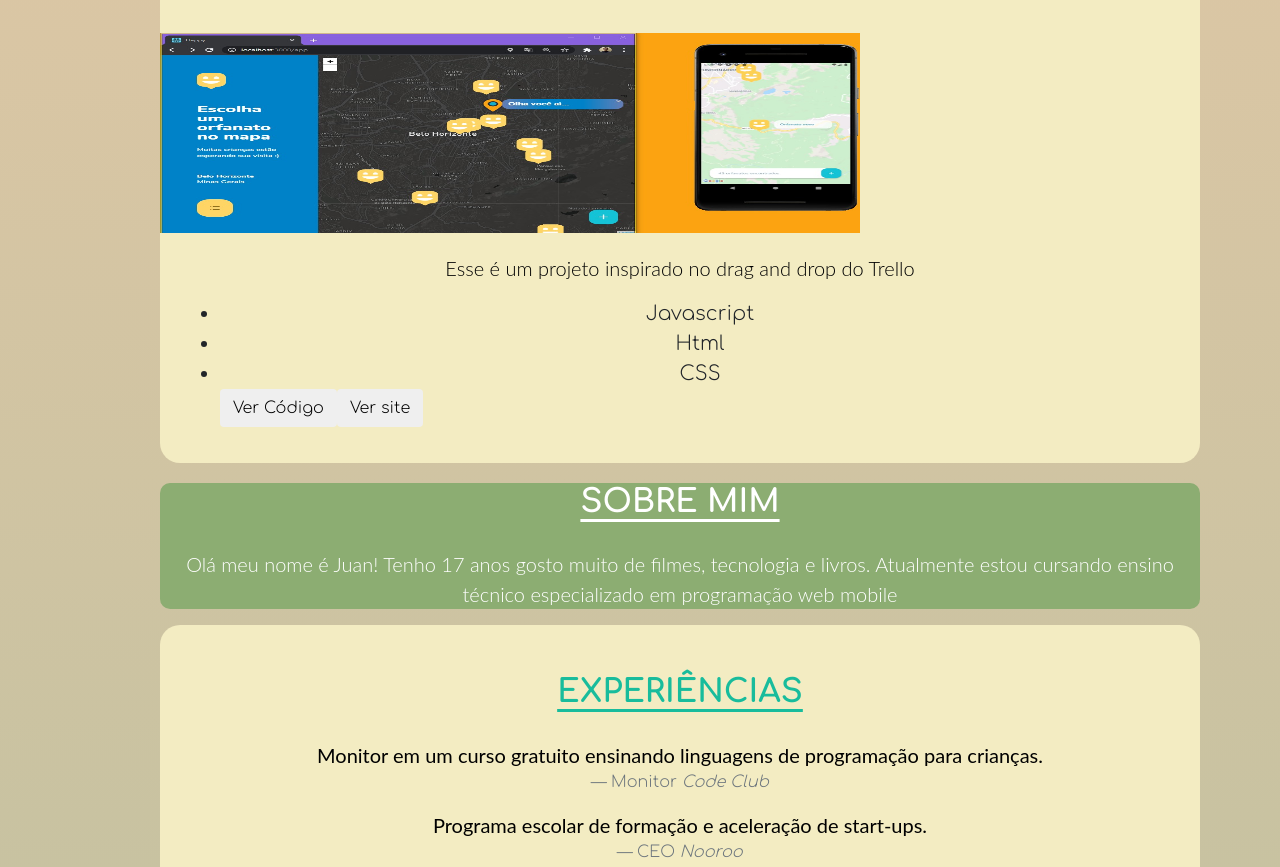
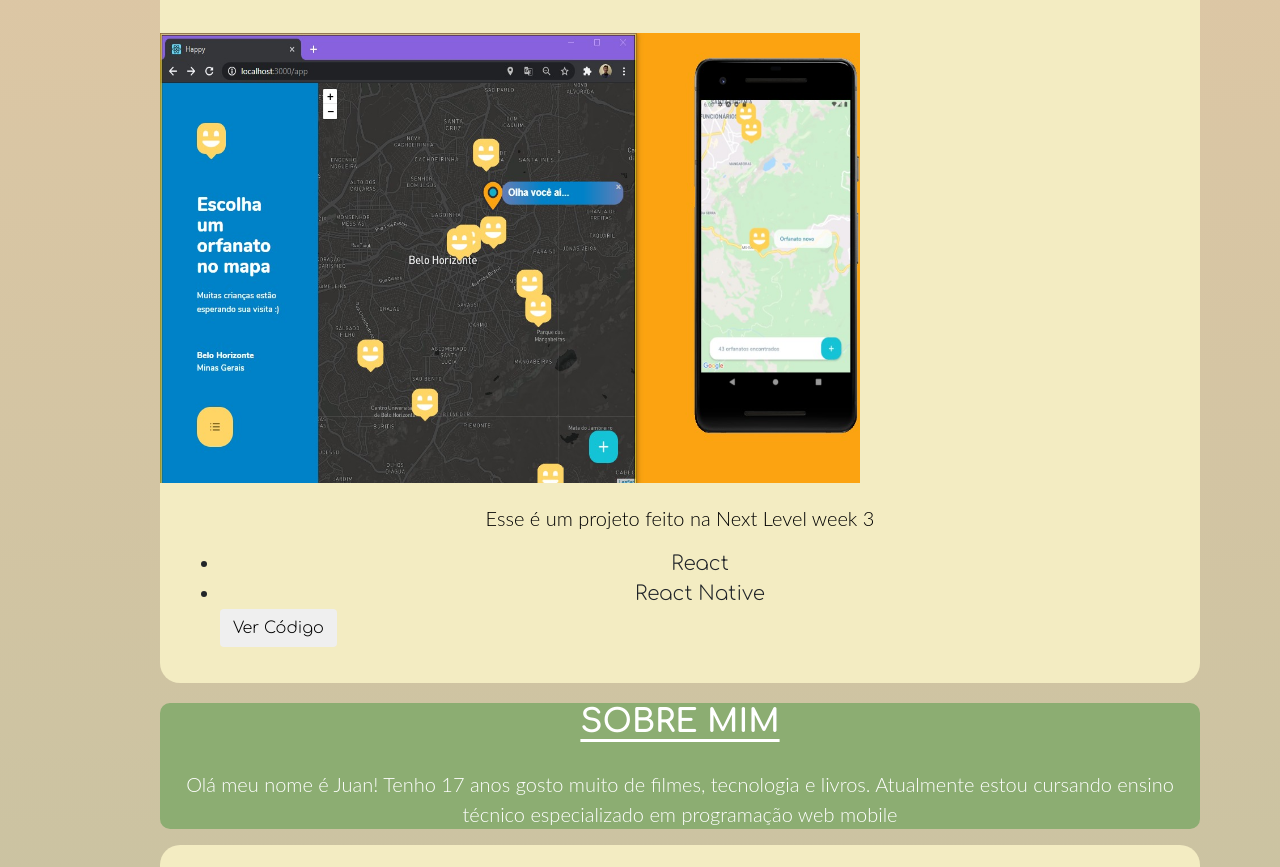
Before and after one commit to juan-20/Site_Pessoal, a plain HTML site: page index.html in a window 1280 px wide. Shown: the part 1745-2612 px from the top of the page. Drawn offline with nearby package versions, Linux system fonts and the light colour scheme.

Commit message:
novo projeto

```diff
--- a/index.html
+++ b/index.html
@@ -250,23 +250,20 @@
 
                       <div class="box-shadow" >
 
-                        <img src="proj2.jpeg" class="" style="height: 200px; width: 700px;left: 50%; display: block;">
+                        <img src="proj2.jpeg" class="" style="height: 450px; width: 700px;left: 50%; display: block;">
 
                       </div>
 
                           <div class="text-center card-body">
-                              <p class="card-text">Esse é um projeto inspirado no drag and drop do Trello </p>
+                              <p class="card-text">Esse é um projeto feito na Next Level week 3 </p>
                               <ul>
-                                <li>Javascript</li>
-                                  <li>Html</li>
-                                  <li>CSS</li>
+                                  <li>React</li>
+                                  <li>React Native</li>
                               <div class="d-flex justify-content-between align-items-center">
                                   <div class="btn-group">
-                                    <a target="_blank" href="https://github.com/juan-20/Drag-and-drop">
+                                    <a target="_blank" href="https://github.com/juan-20/Happy">
                                       <button type="button" class="btn cod">Ver Código</button>
                                     </a> <br>
-                                    <a  target="_blank" href="https://juan-20.github.io/Drag-and-drop/">
-                                      <button type="button" class="btn cod">Ver site</button>
                                     </a>
                                   </div>
                               </div>
```
